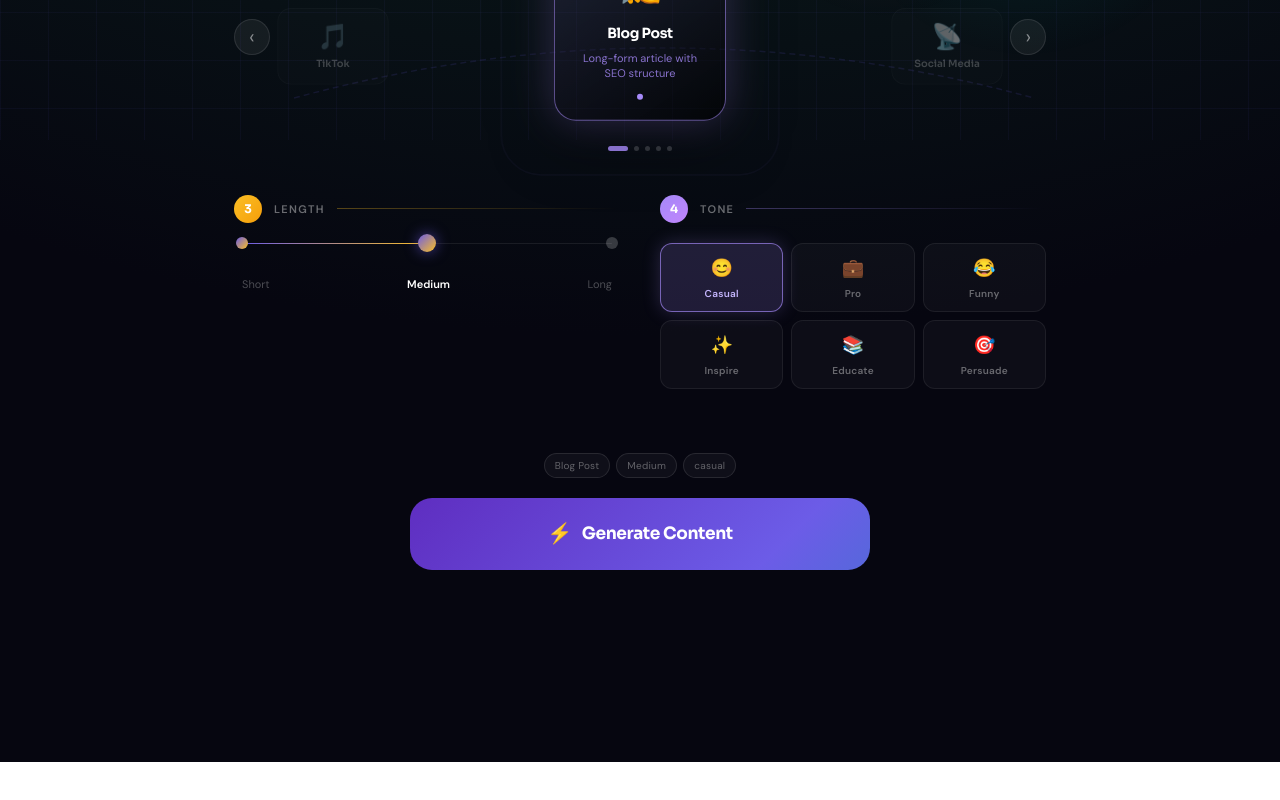
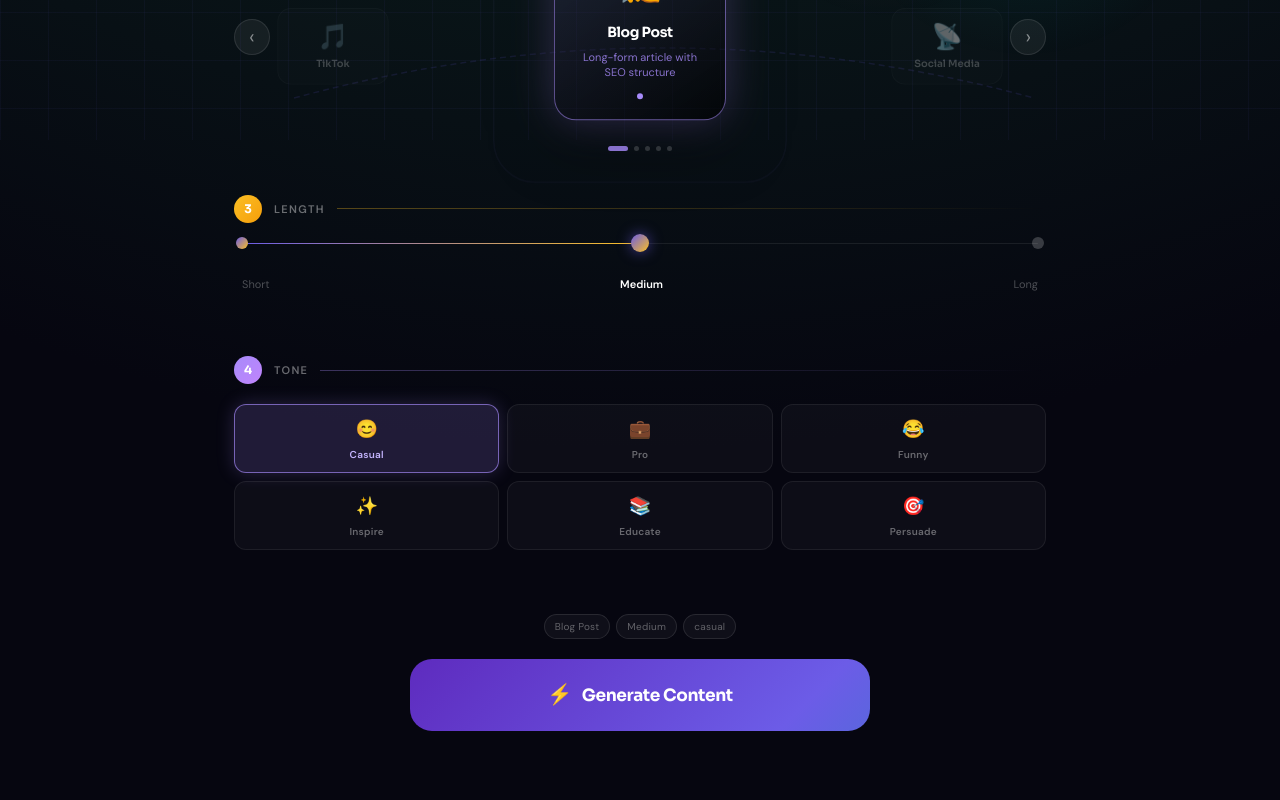
Before and after one commit to ayoubouakrim/content_creator, a Next.js app in the folder content-front/: page /content/create in a window 1280 px wide. Shown: the part 660-1460 px from the top of the page. Before the commit the page ends 1422 px from the top, so only its background shows below. Built offline with nearby package versions, Linux system fonts and the light colour scheme.

Commit message:
adding the editing page

```diff
--- a/content-front/app/content/create/page.tsx
+++ b/content-front/app/content/create/page.tsx
@@ -335,8 +335,8 @@ export default function ContentStudio() {
           </div>
         )}
 
-        {/* ─── STEP 4+5: LENGTH & TONE ───────────────── */}
-        <div className="grid sm:grid-cols-2 gap-10 mb-16">
+        {/* ─── STEP 4: LENGTH  ───────────────── */}
+        <div className="mb-16">
 
           {/* LENGTH */}
           <div>
@@ -367,6 +367,14 @@ export default function ContentStudio() {
               </div>
             </div>
           </div>
+
+
+        </div>
+
+        {/* ─── STEP 5:  TONE ───────────────── */}
+        <div className="mb-16">
+
+
 
           {/* TONE */}
           <div>
```
